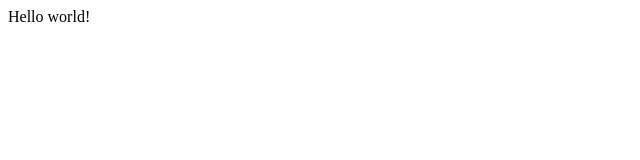
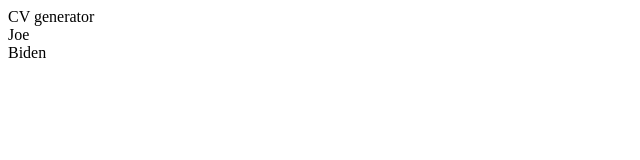
Before and after one commit to Barrymoonshine/cv-app-functions, a React (Create React App) app: page / in a window 1280 px wide. Shown: the top 160 px of the page, without its empty margins (0-640 px from the left). Built offline with nearby package versions, Linux system fonts and the light colour scheme.

Commit message:
Name component created

```diff
--- a/src/App.js
+++ b/src/App.js
@@ -1,7 +1,19 @@
-import "./App.css";
+import './App.css';
+import Name from './components/Name/Name';
 
 const App = () => {
-  return <div> Hello world!</div>;
+  return (
+    <div>
+      <main>
+        <div className='title'>CV generator</div>
+        <div className='cv-container'>
+          <div className='left-container'>
+            <Name />
+          </div>
+        </div>
+      </main>
+    </div>
+  );
 };
 
 export default App;
--- /dev/null
+++ b/src/components/Name/Name.js
@@ -0,0 +1,15 @@
+import React, { useState } from 'react';
+
+const Name = () => {
+  const [firstName, setFirstName] = useState('Joe');
+  const [secondName, setSecondName] = useState('Biden');
+
+  return (
+    <div>
+      <div>{firstName}</div>
+      <div>{secondName}</div>
+    </div>
+  );
+};
+
+export default Name;
```
Also changed, not shown: src/components/NameForm/NameForm.js (added).
